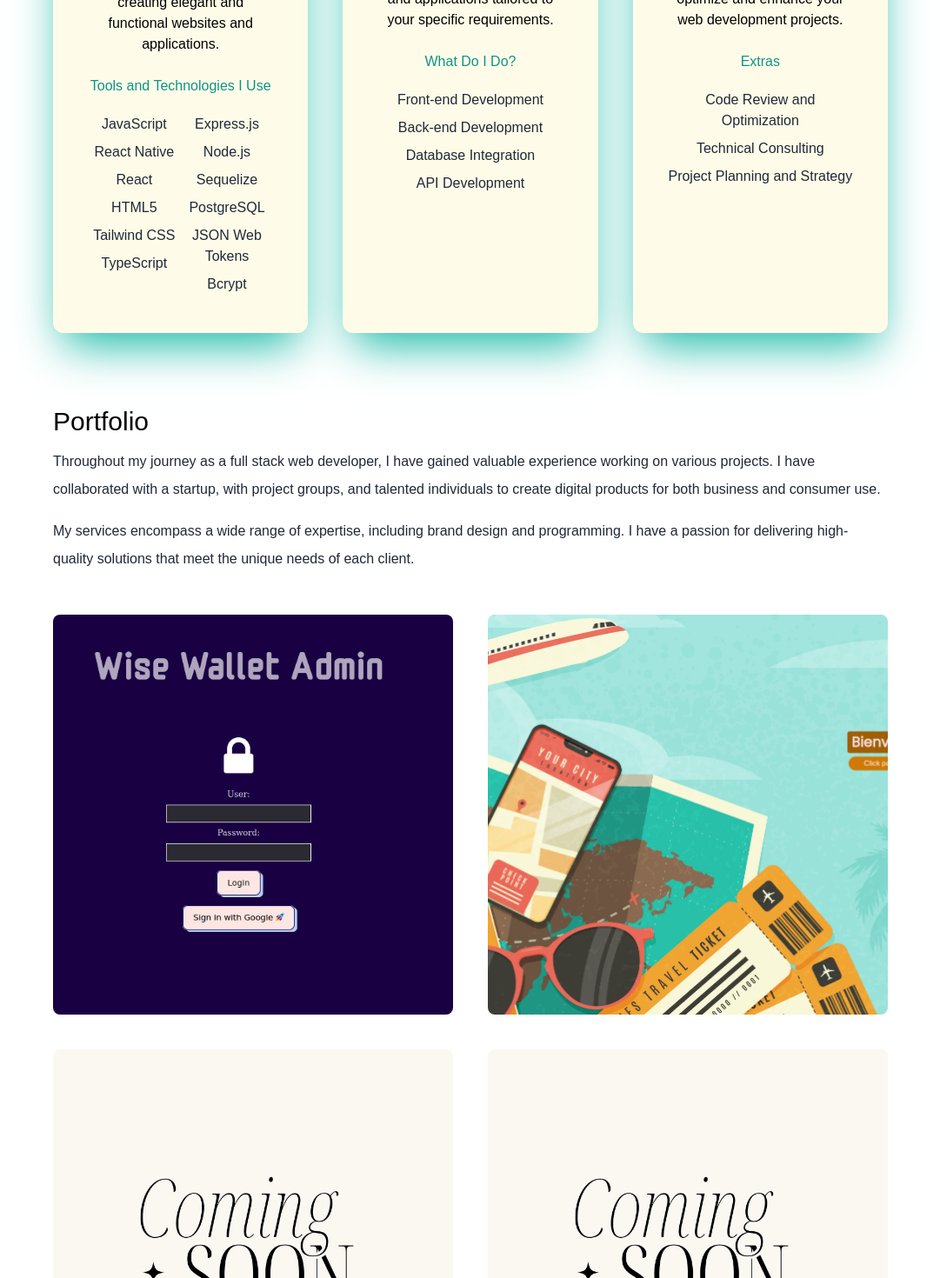
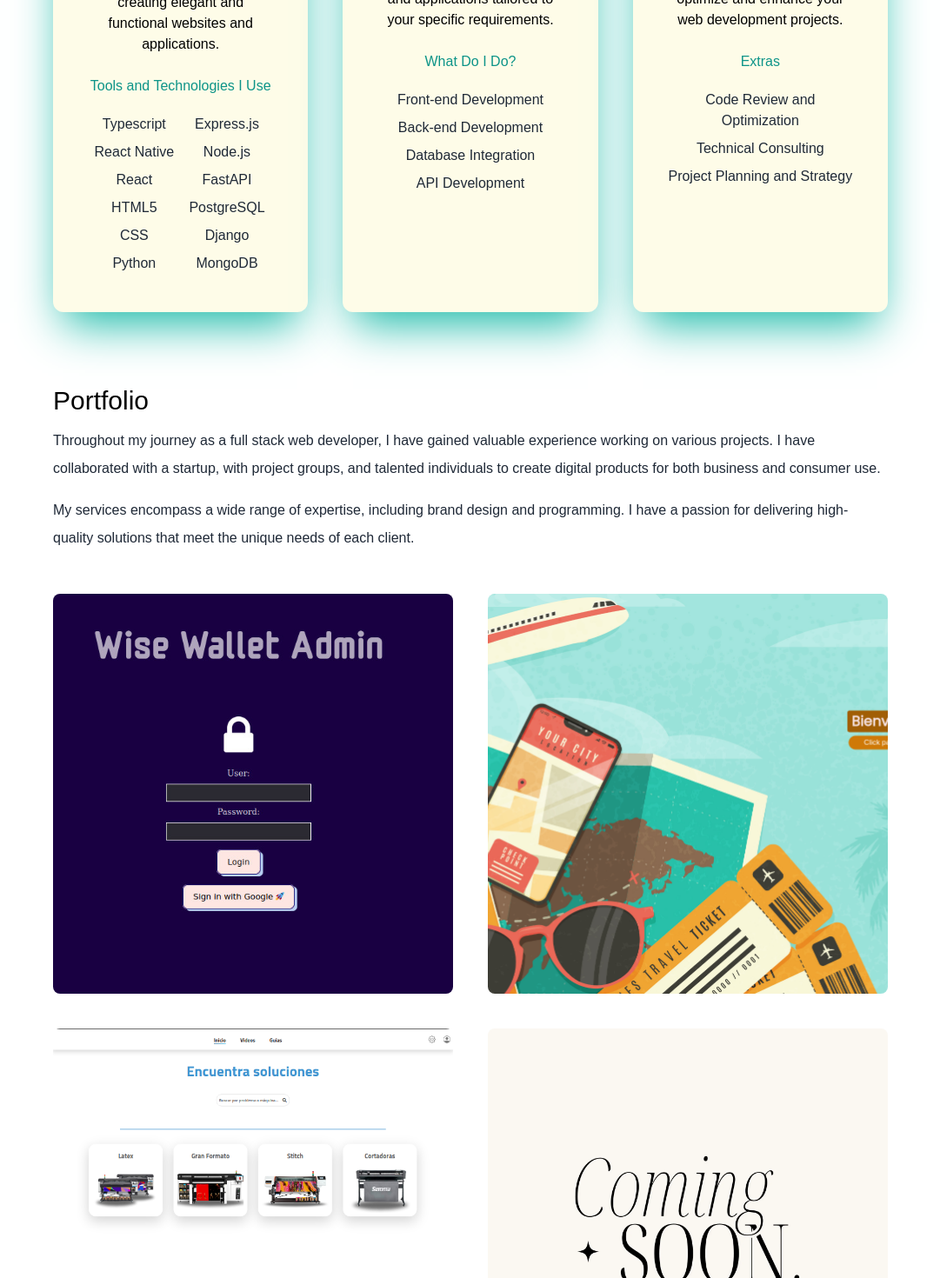
Before and after one commit to Ezeko95/porfolio, a Next.js app: page / in a window 1280 px wide. Shown: the part 2060-3530 px from the top of the page at 87% size, without its empty margins (99-1180 px from the left). Built offline with nearby package versions, Linux system fonts and the light colour scheme; what tailwindcss-animated would draw is missing.

Commit message:
dm project

```diff
--- a/pages/index.js
+++ b/pages/index.js
@@ -11,6 +11,7 @@ import consulting from "../public/consulting.png";
 import Image from "next/image";
 import countries from "../public/Countries.png";
 import walletwise from "../public/walletwiseAdmin.jpeg";
+import dm from "../public/dm.png";
 import mailer from "../public/nodemailer.png";
 import soon from "../public/comin-soon.jpg";
 
@@ -200,20 +201,20 @@ export default function Home() {
               </h4>
               <div className="flex flex-wrap">
                 <div className="w-1/2">
-                  <p className="text-gray-800 py-1">JavaScript</p>
+                  <p className="text-gray-800 py-1">Typescript</p>
                   <p className="text-gray-800 py-1">React Native</p>
                   <p className="text-gray-800 py-1">React</p>
                   <p className="text-gray-800 py-1">HTML5</p>
-                  <p className="text-gray-800 py-1">Tailwind CSS</p>
-                  <p className="text-gray-800 py-1">TypeScript</p>
+                  <p className="text-gray-800 py-1">CSS</p>
+                  <p className="text-gray-800 py-1">Python</p>
                 </div>
                 <div className="w-1/2">
                   <p className="text-gray-800 py-1">Express.js</p>
                   <p className="text-gray-800 py-1">Node.js</p>
-                  <p className="text-gray-800 py-1">Sequelize</p>
+                  <p className="text-gray-800 py-1">FastAPI</p>
                   <p className="text-gray-800 py-1">PostgreSQL</p>
-                  <p className="text-gray-800 py-1">JSON Web Tokens</p>
-                  <p className="text-gray-800 py-1">Bcrypt</p>
+                  <p className="text-gray-800 py-1">Django</p>
+                  <p className="text-gray-800 py-1">MongoDB</p>
                 </div>
               </div>
             </div>
@@ -307,8 +308,8 @@ export default function Home() {
                 width={"30%"}
                 height={"30%"}
                 layout="responsive"
-                alt="soon"
-                src={soon}
+                alt="dm"
+                src={dm}
                 priority={true}
               />
             </div>
```
Also changed, not shown: public/dm.png (added).
